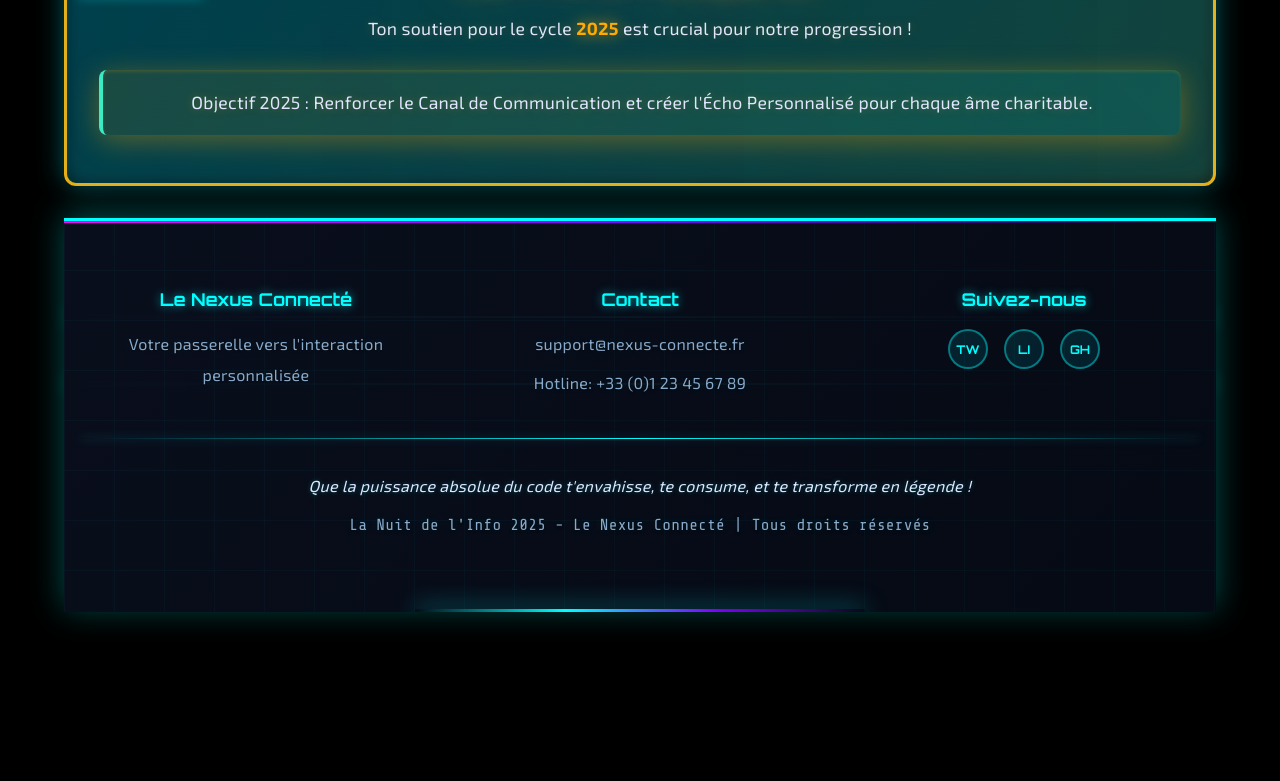
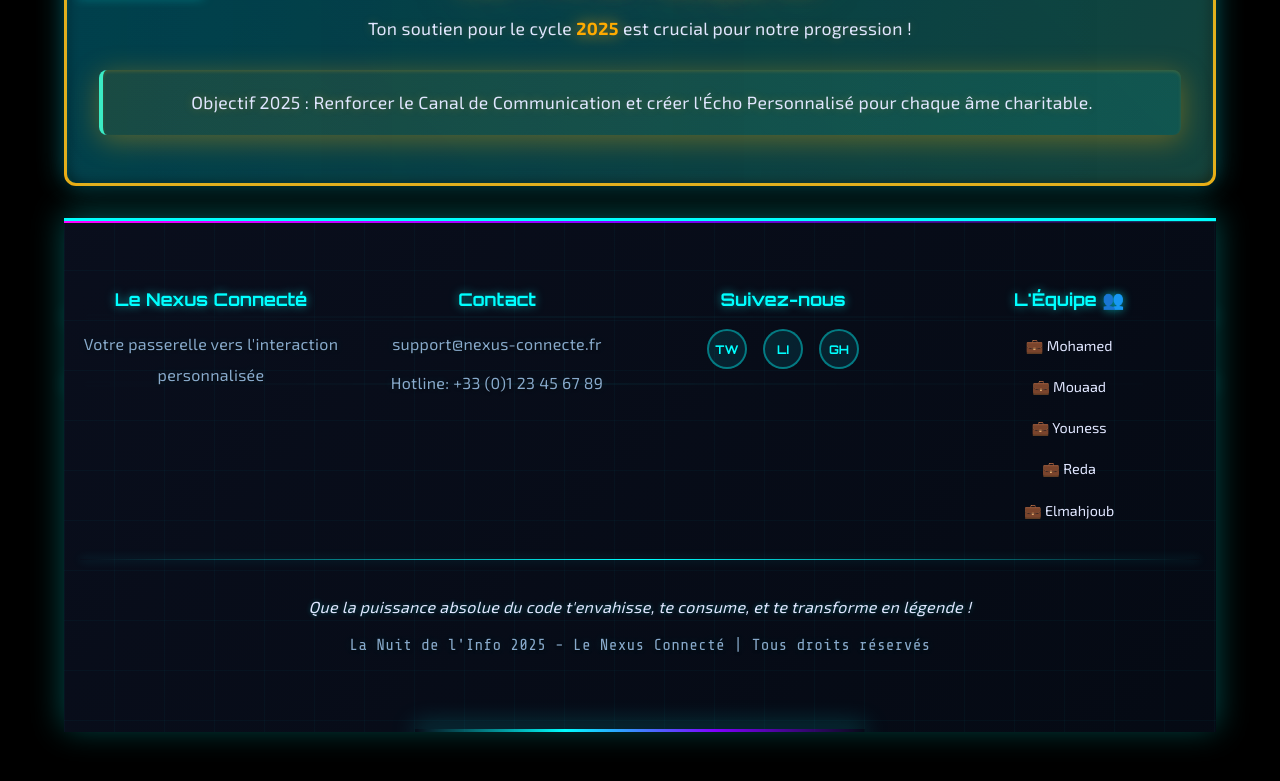
Before and after one commit to MohamedBarbych/nuit-info-2025-le-nexus-connecte, a plain HTML site: page index.html in a window 1280 px wide. Shown: the part 2172-2953 px from the top of the page. Drawn offline with nearby package versions, Linux system fonts and the light colour scheme.

Commit message:
feat: Ajout section équipe dans footer avec liens LinkedIn et mise à jour README

```diff
--- a/script.js
+++ b/script.js
@@ -200,6 +200,16 @@ function renderFooter() {
                         <a href="#" class="social-link" aria-label="Twitter">TW</a>
                         <a href="#" class="social-link" aria-label="LinkedIn">LI</a>
                         <a href="#" class="social-link" aria-label="GitHub">GH</a>
+                    </div>
+                </div>
+                <div class="footer-section">
+                    <h4>L'Équipe 👥</h4>
+                    <div class="team-links">
+                        <a href="https://www.linkedin.com/in/mohamed-barbych/" target="_blank" class="team-link" aria-label="Mohamed Barbych">💼 Mohamed</a>
+                        <a href="https://www.linkedin.com/in/mouaad-elhansali/" target="_blank" class="team-link" aria-label="Mouaad Elhansali">💼 Mouaad</a>
+                        <a href="http://www.linkedin.com/in/youness-el-mourid-899b92332" target="_blank" class="team-link" aria-label="Youness El Mourid">💼 Youness</a>
+                        <a href="https://www.linkedin.com/in/reda-bouchkouch-236aa6367/" target="_blank" class="team-link" aria-label="Reda Bouchkouch">💼 Reda</a>
+                        <a href="https://www.linkedin.com/in/elmahjoub-bentaher-4a1808285/" target="_blank" class="team-link" aria-label="Elmahjoub Bentaher">💼 Elmahjoub</a>
                     </div>
                 </div>
             </div>
--- a/styles.css
+++ b/styles.css
@@ -1790,10 +1790,10 @@ legend {
 }
 .footer-content {
     display: grid;
-    grid-template-columns: repeat(auto-fit, minmax(250px, 1fr));
-    gap: var(--spacing-xl);
+    grid-template-columns: repeat(auto-fit, minmax(200px, 1fr));
+    gap: var(--spacing-lg);
     margin-bottom: var(--spacing-xl);
-    max-width: 1200px;
+    max-width: 1400px;
     margin-left: auto;
     margin-right: auto;
     position: relative;
@@ -1856,6 +1856,28 @@ legend {
     width: 200%;
     height: 200%;
 }
+.team-links {
+    display: flex;
+    flex-direction: column;
+    gap: var(--spacing-sm);
+}
+.team-link {
+    display: inline-block;
+    color: var(--text-primary);
+    text-decoration: none;
+    padding: var(--spacing-xs) var(--spacing-sm);
+    border-radius: 4px;
+    font-size: 0.9rem;
+    transition: all var(--transition-fast);
+    border: 1px solid transparent;
+}
+.team-link:hover {
+    color: var(--color-primary);
+    border-color: var(--color-primary);
+    background: rgba(0, 255, 255, 0.05);
+    transform: translateX(5px);
+    box-shadow: 0 0 15px rgba(0, 255, 255, 0.3);
+}
 .footer-divider {
     width: 100%;
     height: 1px;
```
Also changed, not shown: 1 other file.
